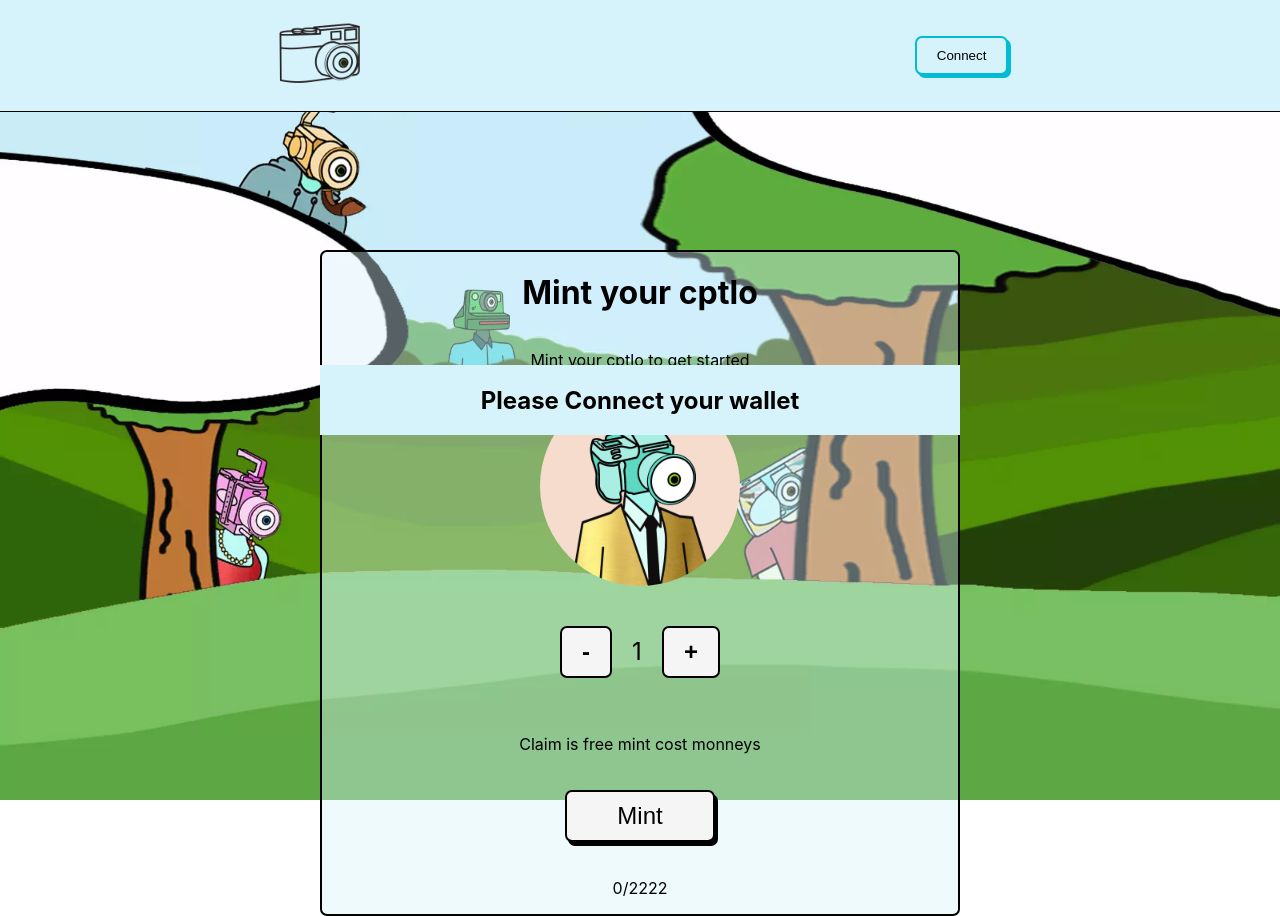
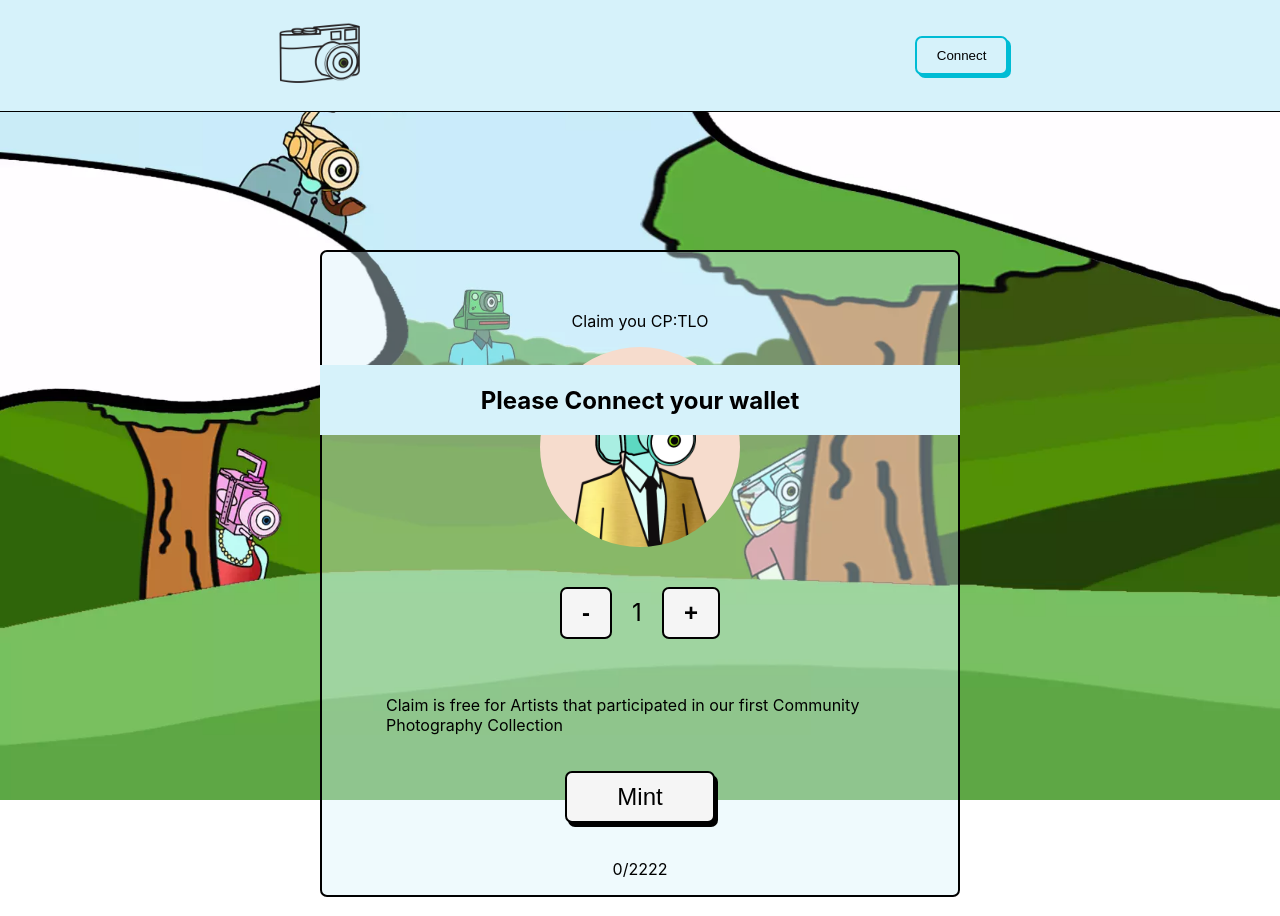
Before and after one commit to boshjerns/gumihuo, a Next.js app: page / in a window 1280 px wide. Built offline with nearby package versions, Linux system fonts and the light colour scheme; no server answers.

Commit message:
Add files via upload

```diff
--- a/pages/index.js
+++ b/pages/index.js
@@ -155,17 +155,17 @@ export default function Home() {
                 <div className={styles.mintCard}>
 
                     <div className={styles.mintCardHeader}>
-                        <h1 className={styles.mintCardTitle}>Mint your cptlo</h1>
+                        <h1 className={styles.mintCardTitle}></h1>
                     </div>
                     <div className={styles.mintCardBody}>
-                        <p className={styles.mintCardText}>Mint your cptlo to get started</p>
+                        <p className={styles.mintCardText}>Claim you CP:TLO</p>
                         <Image className={styles.mintCardImage} src="/sample-nft.png" alt="CPTLO" width={200} height={200} />
                         <div className={styles.mintCardBodyInput}>
                             <button className={styles.mathButton} onClick={decrementMintAmount}>-</button>
                             <p className={styles.mintAmountText}>{mintAmount}</p>
                             <button className={styles.mathButton} onClick={incrementMintAmount}>+</button>
                         </div>
-                        <p>Claim is free mint cost monneys</p>
+                        <p>Claim is free for Artists that participated in our first Community Photography Collection</p>
                         {!loading && <button onClick={handleClaim} className={styles.MintButton}  disabled={!provider}>Mint</button>}
                         {loading && <button className={styles.MintButtonDisabled} disabled>...Minting...</button>}
                         <p className={styles.SupplyText}>{totalSupply}/2222</p>
```
